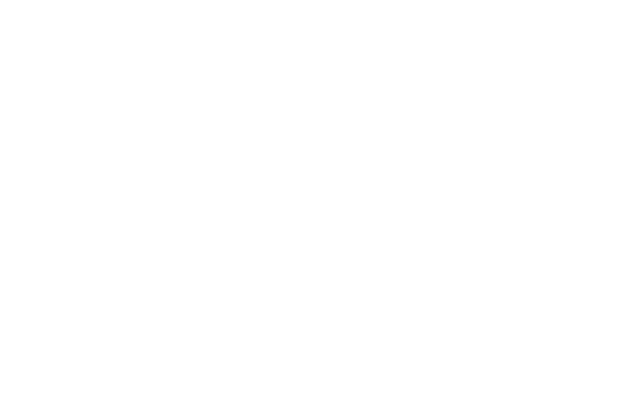
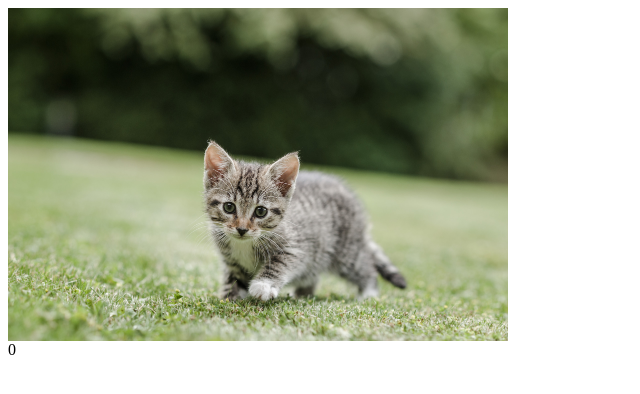
Before and after one commit to nickhaynes/GwG-Udacity-FEWD-Nanodegree, a plain HTML site: page Area 4-Front End Applications/Cat Clicker/index.html in a window 1280 px wide. Shown: the whole page, without its empty margins (0-640 px from the left). Drawn offline with Linux system fonts and the light colour scheme.

Commit message:
Updated README course progress and added now-functional Cat Clicker

```diff
--- a/Area 4-Front End Applications/Cat Clicker/css/app.css
+++ b/Area 4-Front End Applications/Cat Clicker/css/app.css
@@ -1,4 +1,5 @@
-#catImage {
-	min-width: 500;
+#catImage img{
+	min-width: 500px;
+	max-width: 500px;
 	height: auto;
 }
--- a/Area 4-Front End Applications/Cat Clicker/index.html
+++ b/Area 4-Front End Applications/Cat Clicker/index.html
@@ -1,10 +1,12 @@
 <html>
 <head>
 <title>Cat Clicker!!!!!</title>
+<meta name="viewport" content="width=device-width, initial-scale=1.0, maximum-scale=1.0, user-scalable=0">
 <link rel="stylesheet" href="css/app.css">
 </head>
 <body>
 	<div id='catImage'></div>
+	<div id='counter'></div>
 <script src="js/app.js"></script>
 </body>
 </html>
--- a/Area 4-Front End Applications/Cat Clicker/js/app.js
+++ b/Area 4-Front End Applications/Cat Clicker/js/app.js
@@ -1,15 +1,19 @@
-var cat = document.getElementById('catImage');
-var i = 0;
+let cat = document.querySelector('#catImage');
+let counter = document.querySelector('#counter');
+var i=0;
 
-document.onload = function() {
-	let catSpot = document.querySelector('.catImage');
-	catSpot.innerHTML = `<img src="img/cat.jpg" alt="Cat Image">`;
+window.onload = function() {
+	cat.innerHTML = `<img src="img/cat.jpg" alt="Cat Image">` ;
+	counterClicked();
 };
 
-function catCounter() {
-	cat.addEventListener('click', function(evt) {
-		evt.preventDefault();
-		i = i++;
-	return i;
+function counterClicked() {
+	counter.innerHTML = `${i}`;
+};
+
+cat.addEventListener('click', function(evt) {
+	evt.preventDefault();
+	i = i+1;
+	console.log(i);
+	counterClicked();
 });
-}
```
Also changed, not shown: README.md, 1 other file.
